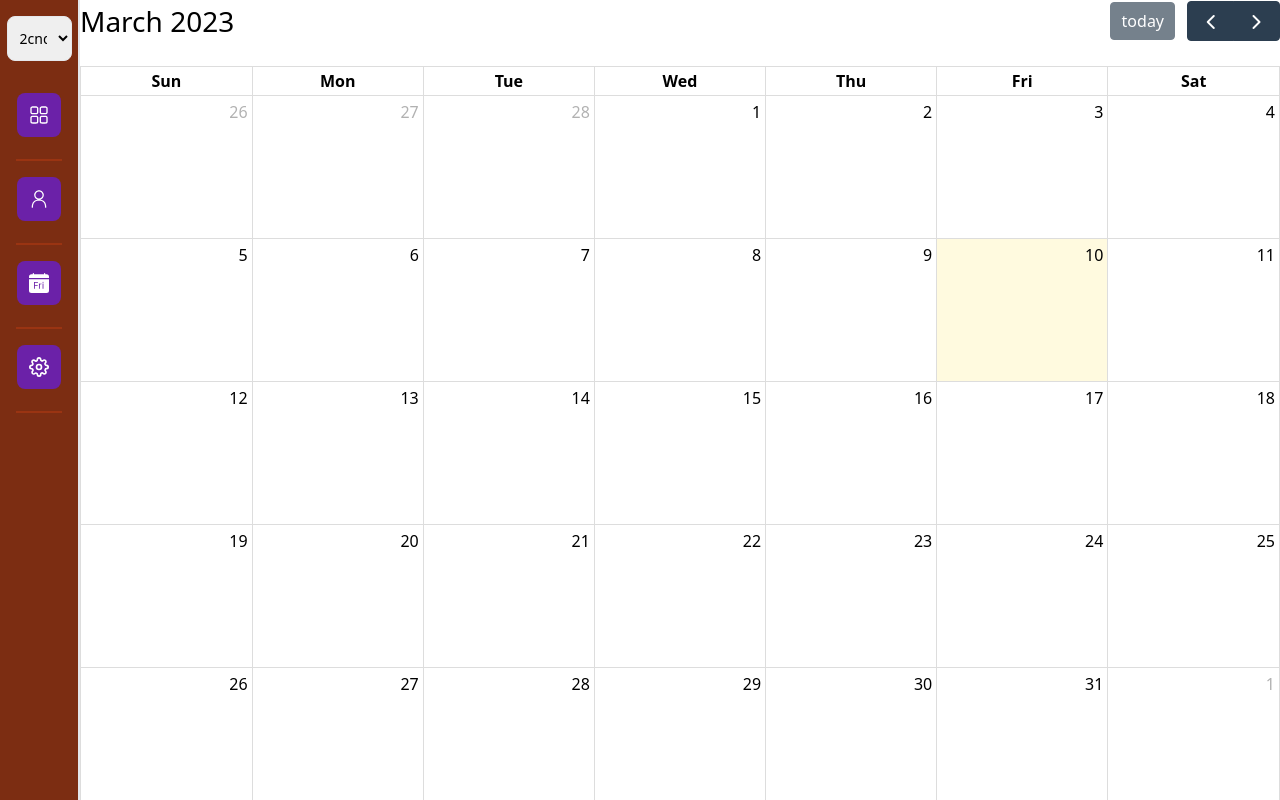
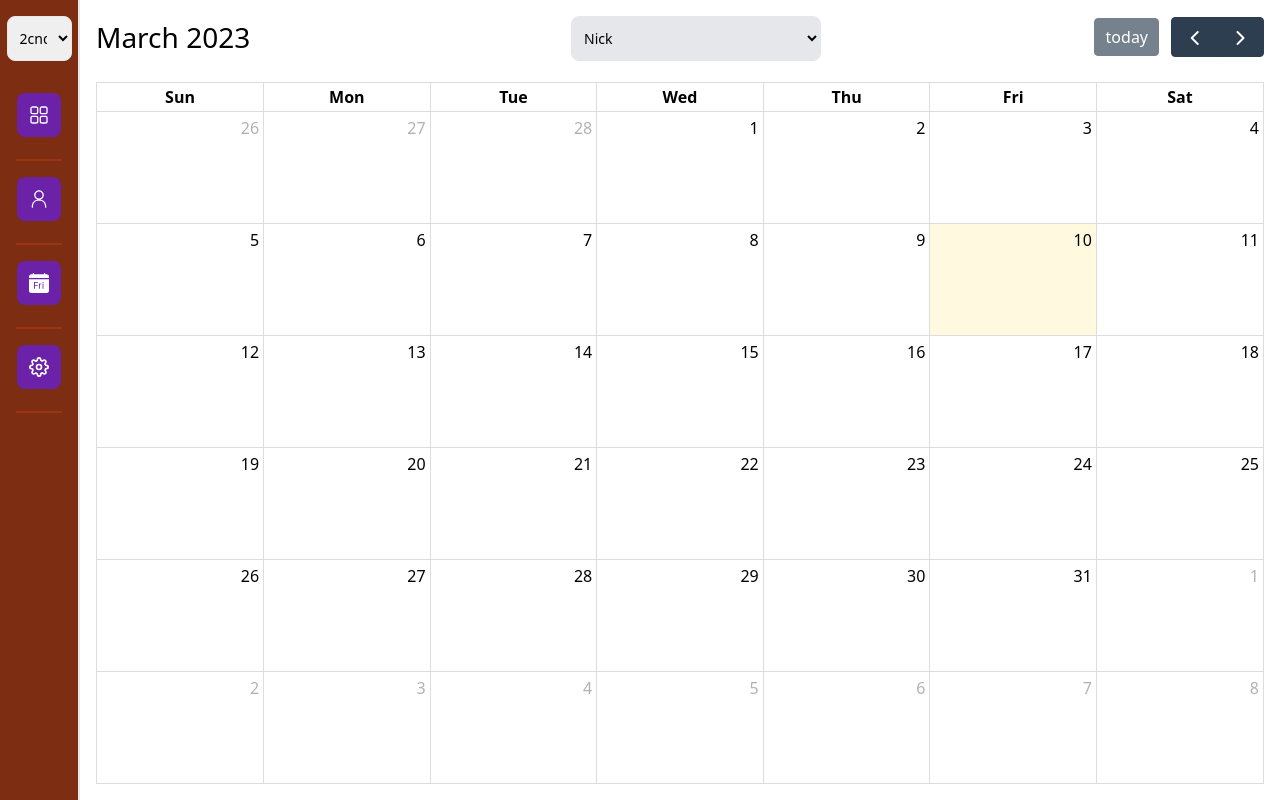
Before and after one commit to Nicholas-Abell/nextjs_dashboard, a Next.js app: page /calendar in a window 1280 px wide. Shown: the top 800 px of the page. Built offline with nearby package versions, Linux system fonts and the light colour scheme.

Commit message:
calendar options

```diff
--- a/components/BarChart.js
+++ b/components/BarChart.js
@@ -1,5 +1,5 @@
-import React, { useState, useEffect } from 'react';
-import Calendar from 'react-calendar';
+import React, { useState, useEffect, useContext } from 'react';
+import { DataContext } from '@/pages/_app';
 import { Bar } from 'react-chartjs-2';
 import {
     Chart as ChartJS,
@@ -21,6 +21,8 @@ ChartJS.register(
 )
 
 const BarChart = () => {
+    const { shift, employeeList, setEmployeeList } = useContext(DataContext);
+
     const [chartData, setChartData] = useState({
         datasets: [],
     });
@@ -32,7 +34,7 @@ const BarChart = () => {
             },
             title: {
                 display: true,
-                text: 'Daily Revenue',
+                text: 'Vaction Remaining',
             }
         },
         maintainAspectRatio: false,
@@ -41,17 +43,17 @@ const BarChart = () => {
 
     useEffect(() => {
         setChartData({
-            labels: ['Mon', 'Tues', 'Wed', 'Thurs', 'Fri', 'Sat', 'Sun'],
+            labels: employeeList.filter(employee => employee.shift === shift).map((employee) => employee.name.first),
             datasets: [
                 {
-                    label: 'Sales $',
-                    data: [18127, 22201, 19490, 17938, 24182, 22475],
+                    label: 'Vacation Hrs',
+                    data: employeeList.map((employee) => employee.vactionRemaining),
                     borderColor: 'rgb(53, 162, 235)',
                     backgroundColor: 'rgb(53, 162, 235)'
                 },
             ]
         })
-    }, [])
+    }, [shift])
 
     return (
         <>
--- a/pages/_app.js
+++ b/pages/_app.js
@@ -44,10 +44,10 @@ const employees = [
   },
   {
     name: {
-      first: 'Alexa',
+      first: 'Gary',
       last: 'Amalia',
     },
-    id: 6,
+    id: 50005156,
     position: 'Fork Lift',
     worksToday: true,
     shift: '2cnd',
@@ -79,6 +79,18 @@ const employees = [
     vactionRemaining: 80,
     points: 0,
   },
+  {
+    id: 335345,
+    shift: '3rd',
+    name: {
+      first: 'Vexalia',
+      last: 'Williams',
+    },
+    worksToday: true,
+    vacationTotal: 180,
+    vactionRemaining: 70,
+    points: 0,
+  },
 ]
 
 export const DataContext = createContext();
@@ -90,13 +102,24 @@ export default function App({ Component, pageProps }) {
   const [editEmployeeScreen, setEditEmployeeScreen] = useState(false);
   const [selectedEmployee, setSelectedEmployee] = useState();
 
-  useEffect(() => {
-    console.log('Employee List altered')
-  }, [employeeList])
-
   const shiftSelect = (e) => {
     setShift(e.target.value)
   };
+
+  const employeeSelect = (employee) => {
+    // const id = e.target.value;
+    // const employee = employeeList.find((emp) => emp.id === id);
+    // setSelectedEmployee(employee);
+    // console.log(selectedEmployee)
+    employeeList.map((emp) => {
+      if (emp.id === employee.target.value) {
+        console.log(employee.name.first + ' ' + employee.name.last)
+        setSelectedEmployee(employee);
+        console.log(employee);
+      }
+    })
+
+  }
 
   const handleEmployeeClick = (employee) => {
     employeeList.map((emp) => {
@@ -108,6 +131,10 @@ export default function App({ Component, pageProps }) {
     })
   };
 
+  useEffect(() => {
+    console.log(selectedEmployee)
+  }, [selectedEmployee])
+
   return (
     <DataContext.Provider
       value={{
@@ -116,7 +143,7 @@ export default function App({ Component, pageProps }) {
         handleEmployeeClick, newEmployeeScreen,
         setNewEmployeeScreen,
         editEmployeeScreen, setEditEmployeeScreen,
-        selectedEmployee, setSelectedEmployee
+        selectedEmployee, setSelectedEmployee, employeeSelect
       }}>
       <Sidebar>
         <Component {...pageProps} />
--- a/pages/calendar.js
+++ b/pages/calendar.js
@@ -1,20 +1,54 @@
-import React from 'react'
+import React, { useState, useContext, useEffect } from 'react'
 import FullCalendar from '@fullcalendar/react' // must go before plugins
 import dayGridPlugin from '@fullcalendar/daygrid' // a plugin!
 import interactionPlugin from '@fullcalendar/interaction'
+import { DataContext } from './_app'
 
 const Calendar = () => {
+    const { employeeList, shift, setSelectedEmployee, selectedEmployee, handleEmployeeClick, employeeSelect } = useContext(DataContext);
+    const [events, setEvents] = useState([]);
+
     function handleDateClick(info) {
         console.log("Date clicked!");
         console.log("Clicked on: " + info.dateStr);
+        const event = {
+            title: 'new event',
+            start: info.date,
+            allDay: true
+        }
+
+        setEvents([...events, event]);
+    }
+
+    function renderEventContent(eventInfo) {
+        return (
+            <div>
+                <span>{selectedEmployee?.name?.first} yhujik</span>
+            </div>
+        );
     }
 
     return (
-        <FullCalendar
-            plugins={[dayGridPlugin, interactionPlugin]}
-            initialView="dayGridMonth"
-            dateClick={handleDateClick}
-        />
+        <div className='w-full h-screen p-4'>
+            <div className='absolute top-4 w-full flex justify-center items-center mx-auto'>
+                <select onChange={employeeSelect} className='border rounded-lg p-2 w-[250px] h-[45px] flex justify-center items-center text-sm bg-gray-200'>
+                    {
+                        employeeList.filter(employee => employee.shift === shift).map((employee) => (
+                            <option key={employee.id} value={employee}>{employee?.name.first}</option>
+                        ))
+                    }
+                </select>
+            </div>
+            <FullCalendar
+                plugins={[dayGridPlugin, interactionPlugin]}
+                initialView="dayGridMonth"
+                dateClick={handleDateClick}
+                height={'100%'}
+                events={events}
+                eventContent={renderEventContent}
+            />
+
+        </div>
     )
 }
 
```
